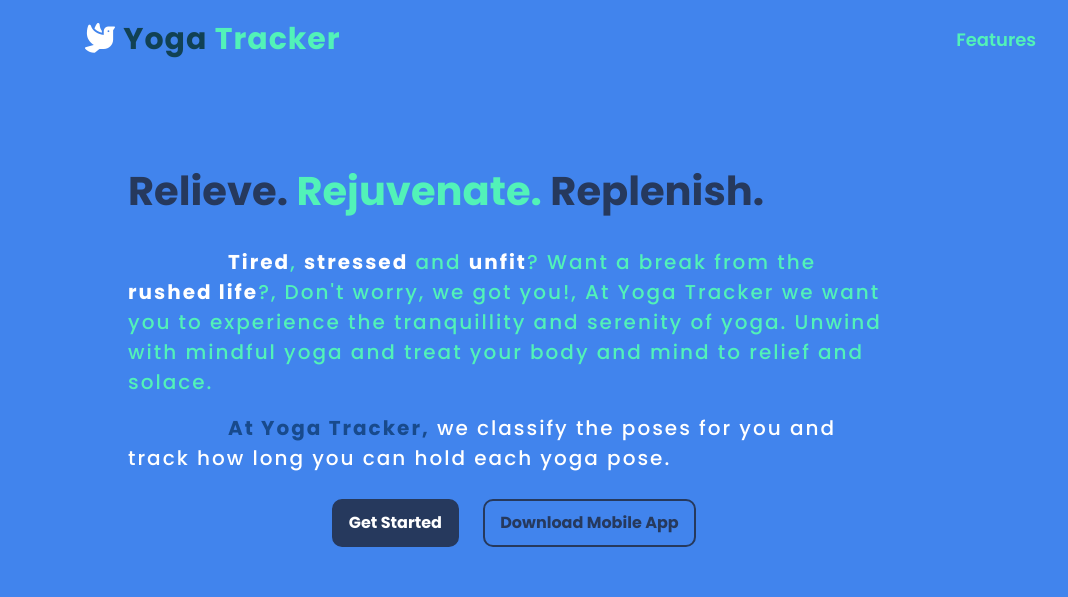
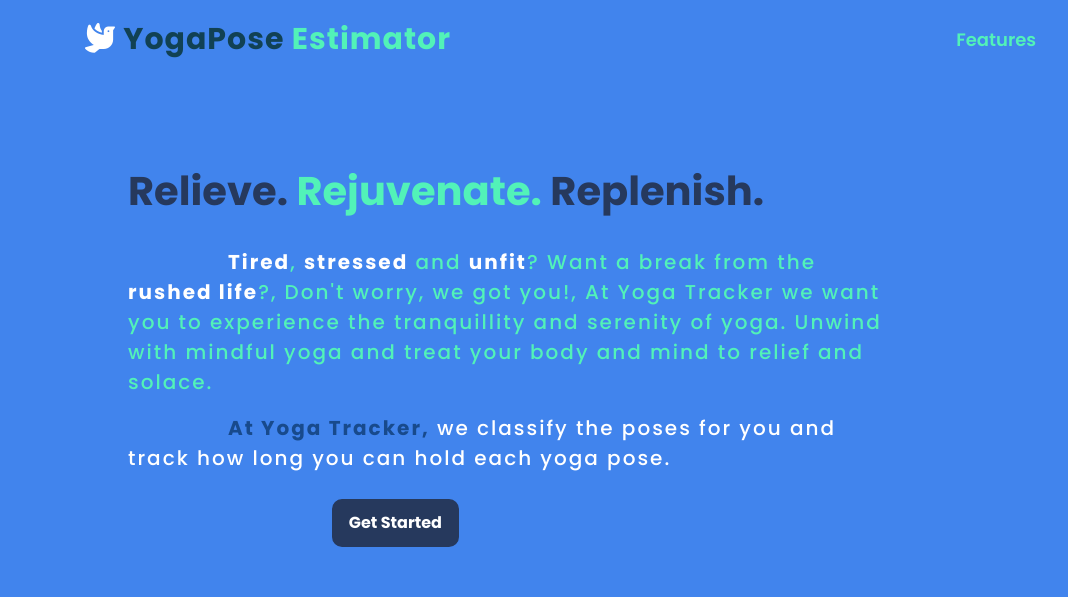
Before and after one commit to shalinisingh1211/yoga-tracker-website, a plain HTML site: page index.html in a window 1280 px wide. Shown: the top 597 px of the page, 0-1068 px from the left. Drawn offline with nearby package versions, Linux system fonts and the light colour scheme.

Commit message:
Update index.html

```diff
--- a/index.html
+++ b/index.html
@@ -27,7 +27,7 @@
 
         <nav class="navbar navbar-expand-lg navbar-light ">
             <div class="container">
-                <a class="navbar-brand" href="#hero"><i class="fas fa-dove"></i> Yoga <span>Tracker</span> </a>
+                <a class="navbar-brand" href="#hero"><i class="fas fa-dove"></i> YogaPose <span> Estimator</span> </a>
                 <button class="navbar-toggler" type="button" data-toggle="collapse" data-target="#navbarSupportedContent" aria-controls="navbarSupportedContent" aria-expanded="false" aria-label="Toggle navigation"><span class="navbar-toggler-icon"></span>
                 </button>
                 <div class="collapse navbar-collapse" id="navbarSupportedContent">
@@ -85,7 +85,9 @@
 
                 <div class="btns">
                     <a href="#get-started"><button class="btn-dark dark-active">Get Started</button></a>
-                    <a href="https://drive.google.com/file/d/1zIQIdjesBXfxDLjdDJVN1XC1M9mVGvYw/view?usp=sharing" target="_blank"><button class="btn-dark ">Download Mobile App</button></a>
+                    <!--
+                  <a href="https://drive.google.com/file/d/1zIQIdjesBXfxDLjdDJVN1XC1M9mVGvYw/view?usp=sharing" target="_blank"><button class="btn-dark ">Download Mobile App</button></a>
+                 -->
                 </div>
             </div>
 
```
